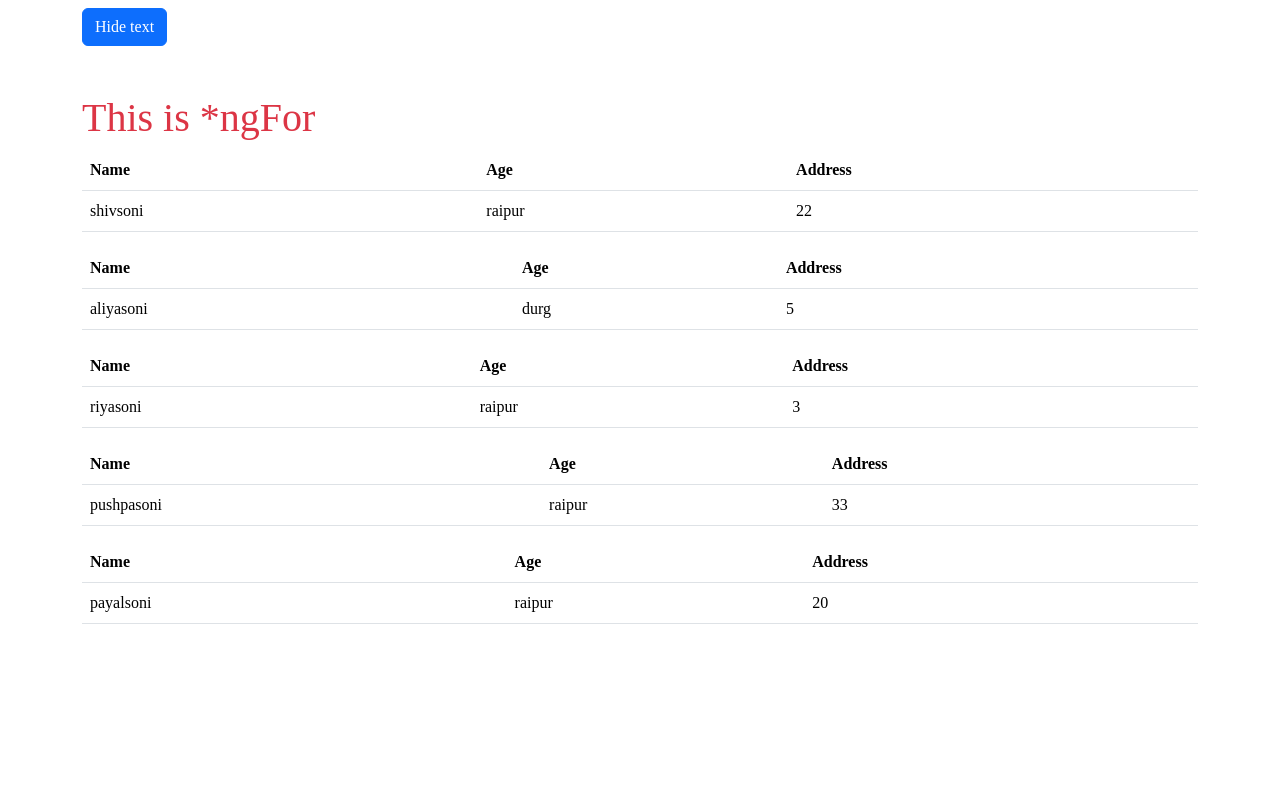
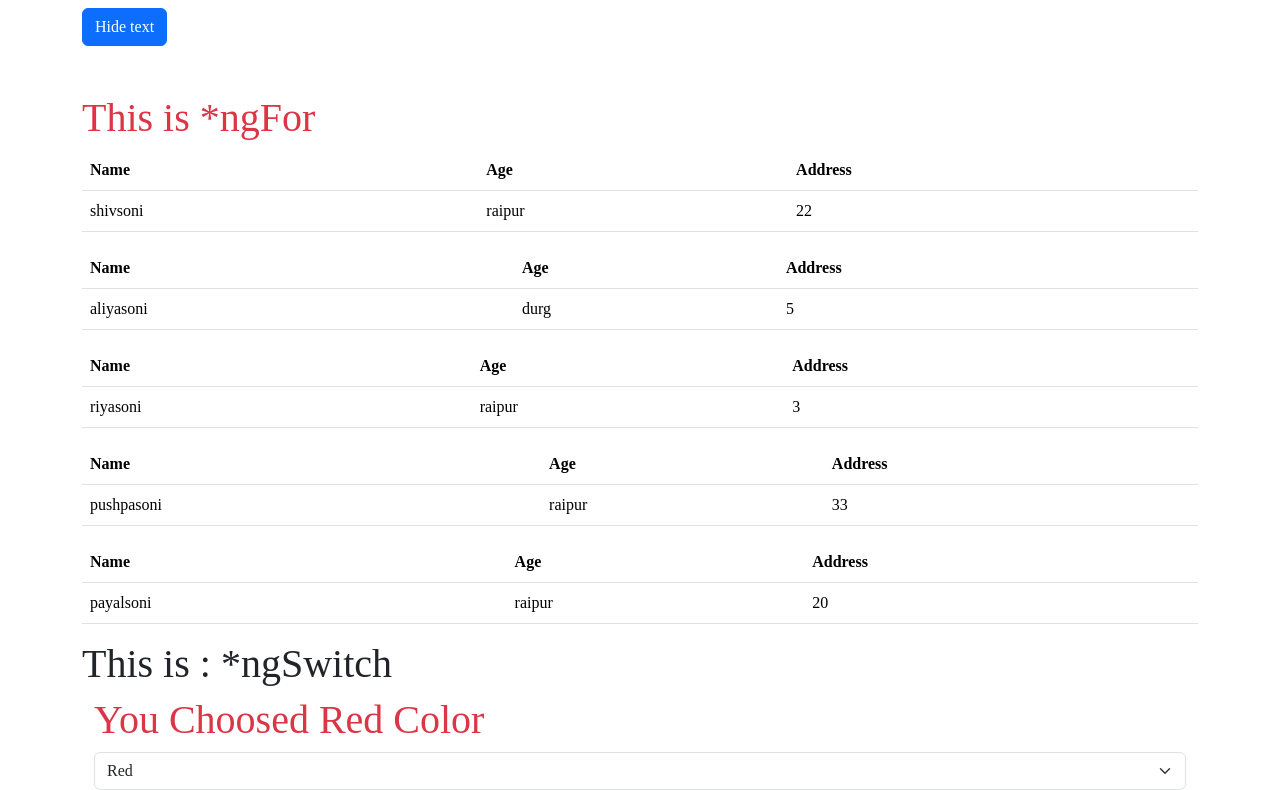
Before and after one commit to Shiv392/Complete-ANGULAR, an Angular app in the folder angular_complete/: page / in a window 1280 px wide. Shown: the part 1069-1859 px from the top of the page. Before the commit the page ends 1709 px from the top, so only its background shows below. Built offline with nearby package versions, Linux system fonts and the light colour scheme.

Commit message:
added *ngSwtich directive.

```diff
--- a/angular_complete/src/app/app.component.html
+++ b/angular_complete/src/app/app.component.html
@@ -10,4 +10,5 @@
     <app-twowaybinding></app-twowaybinding>
     <app-ngif></app-ngif>
     <app-ngfor></app-ngfor>
+    <app-ngswitch></app-ngswitch>
 </div>
--- a/angular_complete/src/app/app.module.ts
+++ b/angular_complete/src/app/app.module.ts
@@ -14,6 +14,7 @@ import { EventbindingComponent } from './ONE_WAY_BINDING/eventbinding/eventbindi
 import { TwowaybindingComponent } from './TWO_WAY_BINDING/twowaybinding/twowaybinding.component';
 import { NgifComponent } from './directives/ngif/ngif.component';
 import { NgforComponent } from './directives/ngfor/ngfor.component';
+import { NgswitchComponent } from './directives/ngswitch/ngswitch.component';
 
 
 @NgModule({
@@ -27,6 +28,7 @@ import { NgforComponent } from './directives/ngfor/ngfor.component';
     TwowaybindingComponent,
     NgifComponent,
     NgforComponent,
+    NgswitchComponent,
 
     ],
   imports: [
--- a/angular_complete/src/app/directives/ngif/ngif.component.html
+++ b/angular_complete/src/app/directives/ngif/ngif.component.html
@@ -1,2 +1,5 @@
-<h1 *ngIf="flag" class="text text-dark">THIS IS *ngIF</h1>
+<h1 *ngIf="flag else elseblock" class="text text-dark">THIS IS *ngIF</h1>
 <button (click)="hideele()" class="btn btn-primary">Hide text</button>
+<ng-template #elseblock>
+<h1 class="text text-primary">This is else block</h1>
+</ng-template>
--- /dev/null
+++ b/angular_complete/src/app/directives/ngswitch/ngswitch.component.html
@@ -0,0 +1,15 @@
+<h1 class="text text-dark">This is : *ngSwitch</h1>
+<div class="container" [ngSwitch]="color">
+<h1 class="text text-danger" *ngSwitchCase="'red'">You Choosed Red Color</h1>
+<h1 class="text text-primary" *ngSwitchCase="'blue'">You Choosed Blue Color</h1>
+<h1 class="text text-success" *ngSwitchCase="'green'">You Choosed Green Color</h1>
+<h1 class="text text-secondary" *ngSwitchCase="'grey'">You Choosed Grey Color</h1>
+<form action="" class="form">
+    <select class="form-select" #selectcolor (change)="selectChange(selectcolor.value)">
+        <option value="red">Red</option>
+        <option value="green">Green</option>
+        <option value="blue">Blue</option>
+        <option value="grey">Grey</option>
+   </select>
+</form>
+</div>
--- /dev/null
+++ b/angular_complete/src/app/directives/ngswitch/ngswitch.component.ts
@@ -0,0 +1,15 @@
+import { Component } from '@angular/core';
+
+@Component({
+  selector: 'app-ngswitch',
+  templateUrl: './ngswitch.component.html',
+  styleUrls: ['./ngswitch.component.css']
+})
+export class NgswitchComponent {
+public color="red";
+selectChange(e:any){
+  this.color=e;
+  console.log(e);
+
+}
+}
```
Also changed, not shown: angular_complete/src/app/directives/ngswitch/ngswitch.component.css (added), 1 other file (tests, documents, lock files or other folders).
